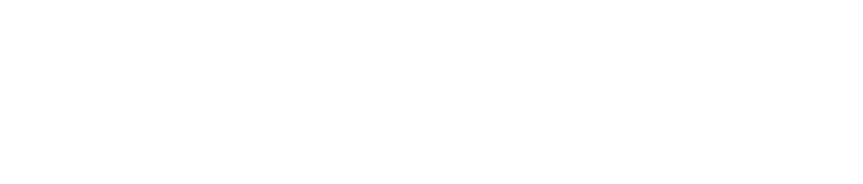
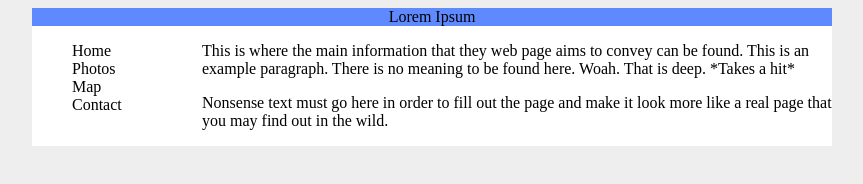
Before and after one commit to ronnoc5991/second-site, a plain HTML site: page index.html in a window 1280 px wide. Shown: the whole page, without its empty margins (208-1071 px from the left). Drawn offline with Linux system fonts and the light colour scheme.

Commit message:
Continued to make skeleton of site

```diff
--- a/index.html
+++ b/index.html
@@ -1,14 +1,58 @@
 <html>
+    <title> Welcome </title>
+<style>
+
+    body{
+        background-color: #EEEEEE;
+    }
+
+    #container {
+        margin: auto;
+        background-color:white;
+        width: 800px;
+    }
+
+    #header {
+        text-align: center;
+        background-color: rgb(95, 138, 255);
+    }
+
+    #navegation {
+        width: 130px;
+        float: left;
+    }
+
+    #main {
+        width: 630px;
+        float: right;
+    }
+
+    #footer{
+        clear: both;
+    }
+
+</style>
+
 
     <div id= "container">
 
-        <div id= "header"></div>
+        <div id= "header"> Lorem Ipsum </div>
 
         <div id= "content">
 
-            <div id= "navegation"> </div>
+            <div id= "navegation">
+                <ul style="list-style-type:none;">
+                    <li> Home </li>
+                    <li> Photos </li>
+                    <li> Map </li>
+                    <li> Contact </li>
+                </ul>
+            </div>
 
-            <div id= "main"></div>
+            <div id= "main">
+                <p>This is where the main information that they web page aims to convey can be found.  This is an example paragraph.  There is no meaning to be found here.  Woah.  That is deep.  *Takes a hit*</p>
+                <p>Nonsense text must go here in order to fill out the page and make it look more like a real page that you may find out in the wild.</p>
+            </div>
 
         </div>
 
```
